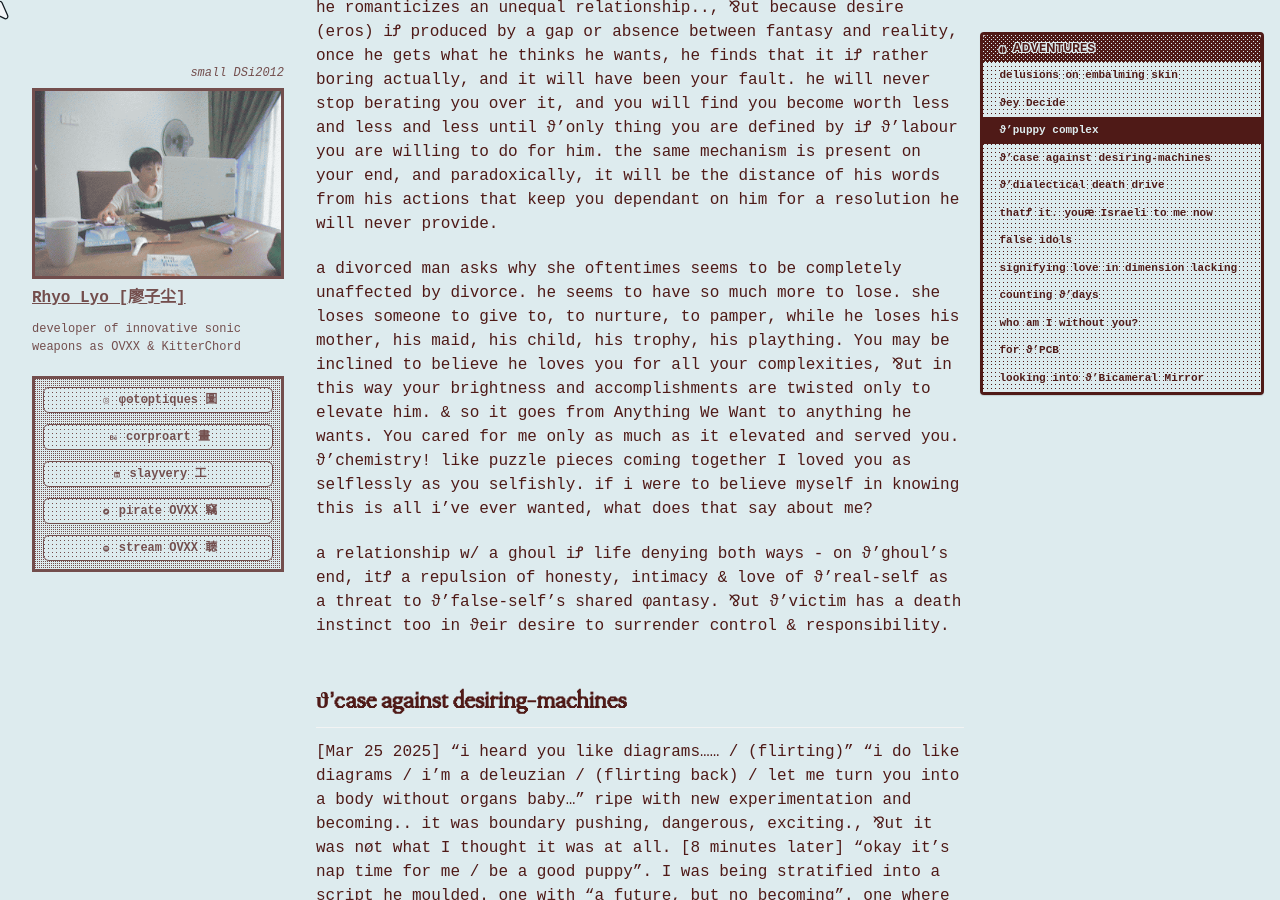
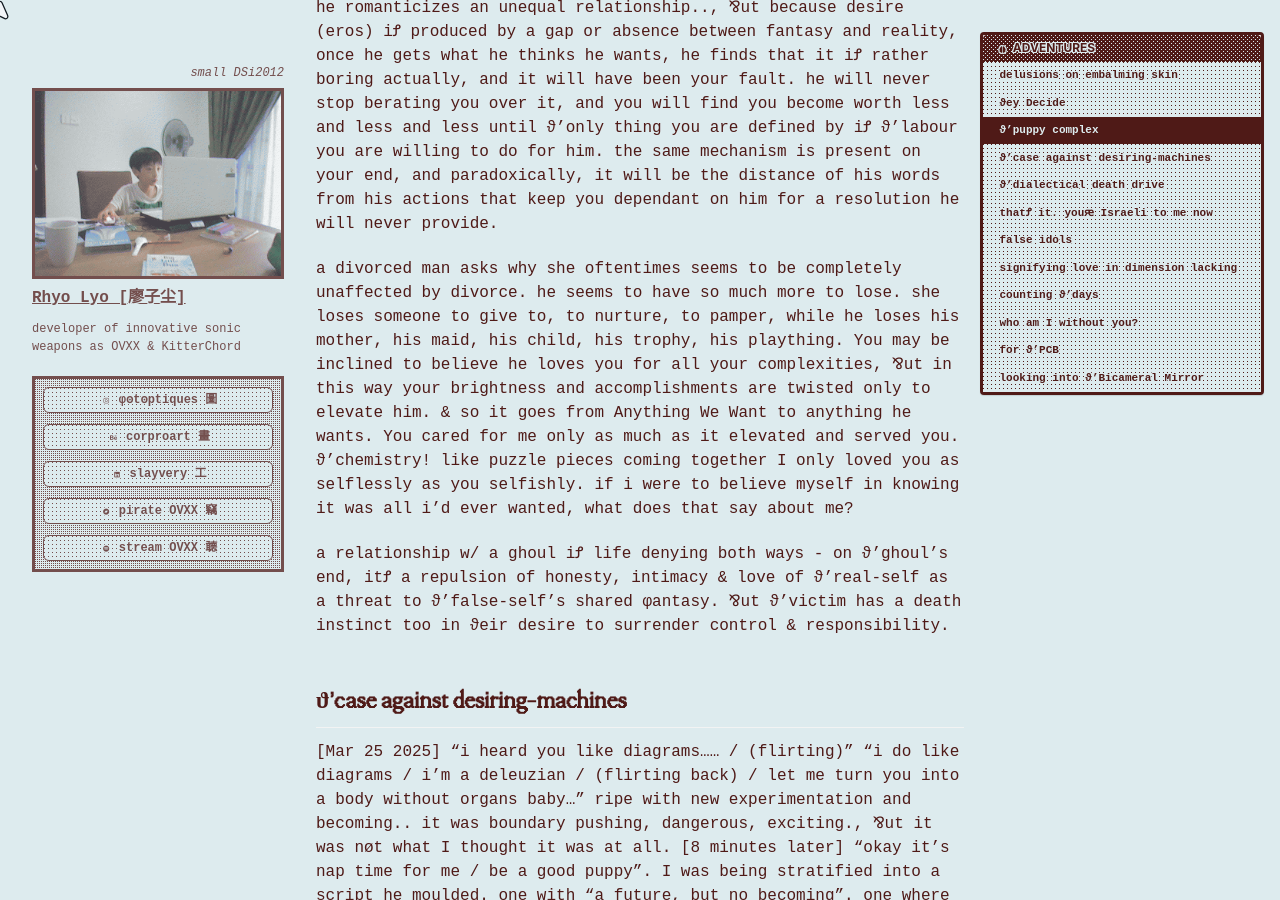
Before and after one commit to cryotato/cryotato.github.io, a Jekyll site: the page built from _pages/2026-01-01-spiralings.md, in a window 1280 px wide and 900 px high, scrolled down 5062 px. Built offline with Jekyll 4.4.1, drawn with Linux system fonts in a browser that asks for light colours; cached includes are drawn as plain includes; some web fonts are replaced.

Commit message:
Update 2026-01-01-spiralings.md

```diff
--- a/_pages/2026-01-01-spiralings.md
+++ b/_pages/2026-01-01-spiralings.md
@@ -118,7 +118,7 @@ in your wrath you Decide to punish me, sometimes in subtle, quiet ways that can
 
 he romanticizes an unequal relationship.., ⅋ut because desire (eros) iꝬ produced by a gap or absence between fantasy and reality, once he gets what he thinks he wants, he finds that it iꝬ rather boring actually, and it will have been your fault. he will never stop berating you over it, and you will find you become worth less and less and less until ϑ'only thing you are defined by iꝬ ϑ'labour you are willing to do for him. the same mechanism is present on your end, and paradoxically, it will be the distance of his words from his actions that keep you dependant on him for a resolution he will never provide.
 
-a divorced man asks why she oftentimes seems to be completely unaffected by divorce. he seems to have so much more to lose. she loses someone to give to, to nurture, to pamper, while he loses his mother, his maid, his child, his trophy, his plaything. You may be inclined to believe he loves you for all your complexities, ⅋ut in this way your brightness and accomplishments are twisted only to elevate him. & so it goes from Anything We Want to anything he wants. You cared for me only as much as it elevated and served you. ϑ'chemistry! like puzzle pieces coming together I loved you as selflessly as you selfishly. if i were to believe myself in knowing this is all i've ever wanted, what does that say about me?
+a divorced man asks why she oftentimes seems to be completely unaffected by divorce. he seems to have so much more to lose. she loses someone to give to, to nurture, to pamper, while he loses his mother, his maid, his child, his trophy, his plaything. You may be inclined to believe he loves you for all your complexities, ⅋ut in this way your brightness and accomplishments are twisted only to elevate him. & so it goes from Anything We Want to anything he wants. You cared for me only as much as it elevated and served you. ϑ'chemistry! like puzzle pieces coming together I only loved you as selflessly as you selfishly. if i were to believe myself in knowing it was all i'd ever wanted, what does that say about me?
 
 
 a relationship w/ a ghoul iꝬ life denying both ways - on ϑ'ghoul's end, itꝬ a repulsion of honesty, intimacy & love of ϑ'real-self as a threat to ϑ'false-self's shared φantasy. ⅋ut ϑ'victim has a death instinct too in ϑeir desire to surrender control & responsibility. <!-- 16/3/2026-both Lacan and Buddhists understand the self to be ontologically empty. and regarding love, Lacan says:-->
```
